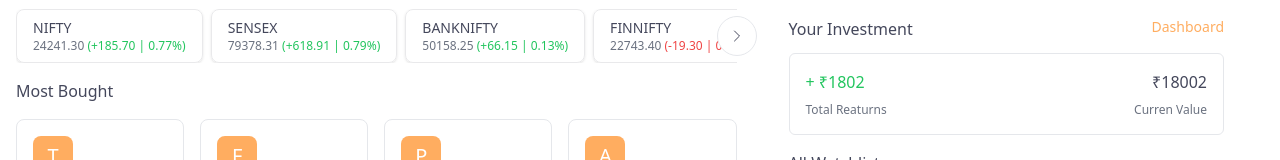
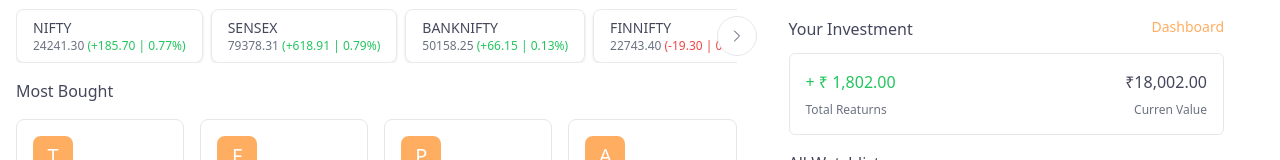
Before and after one commit to mohit-meritorious/trade-front-end, a React (Create React App) app: page /stock/explore in a window 1280 px wide. Shown: the part 121-281 px from the top of the page. Built offline with nearby package versions, Linux system fonts and the light colour scheme.

Commit message:
formatter added

```diff
--- a/src/pages/StockExplore.jsx
+++ b/src/pages/StockExplore.jsx
@@ -5,6 +5,7 @@ import TopLosersOrGainer from "../components/TopLosersOrGainer";
 import WatchLists from "../components/WatchLists";
 import MostBought from "../components/MostBought";
 import { Link } from "react-router-dom";
+import { formatNumberWithCommas } from "../utils/number";
 
 const GAINERS = {
   large: [
@@ -146,11 +147,13 @@ export default function StockExplore() {
             className="flex justify-between p-4 border border-gray-200 rounded-md"
           >
             <div className="space-y-2 ">
-              <div className="text-green-500">+ ₹1802</div>
+              <div className="text-green-500">
+                + ₹ {formatNumberWithCommas(1802)}
+              </div>
               <div className="text-xs text-gray-500">Total Reaturns</div>
             </div>
             <div className="space-y-2 text-right">
-              <div>₹18002</div>
+              <div>₹{formatNumberWithCommas(18002)}</div>
               <div className="text-xs text-gray-500">Curren Value</div>
             </div>
           </Link>
```
